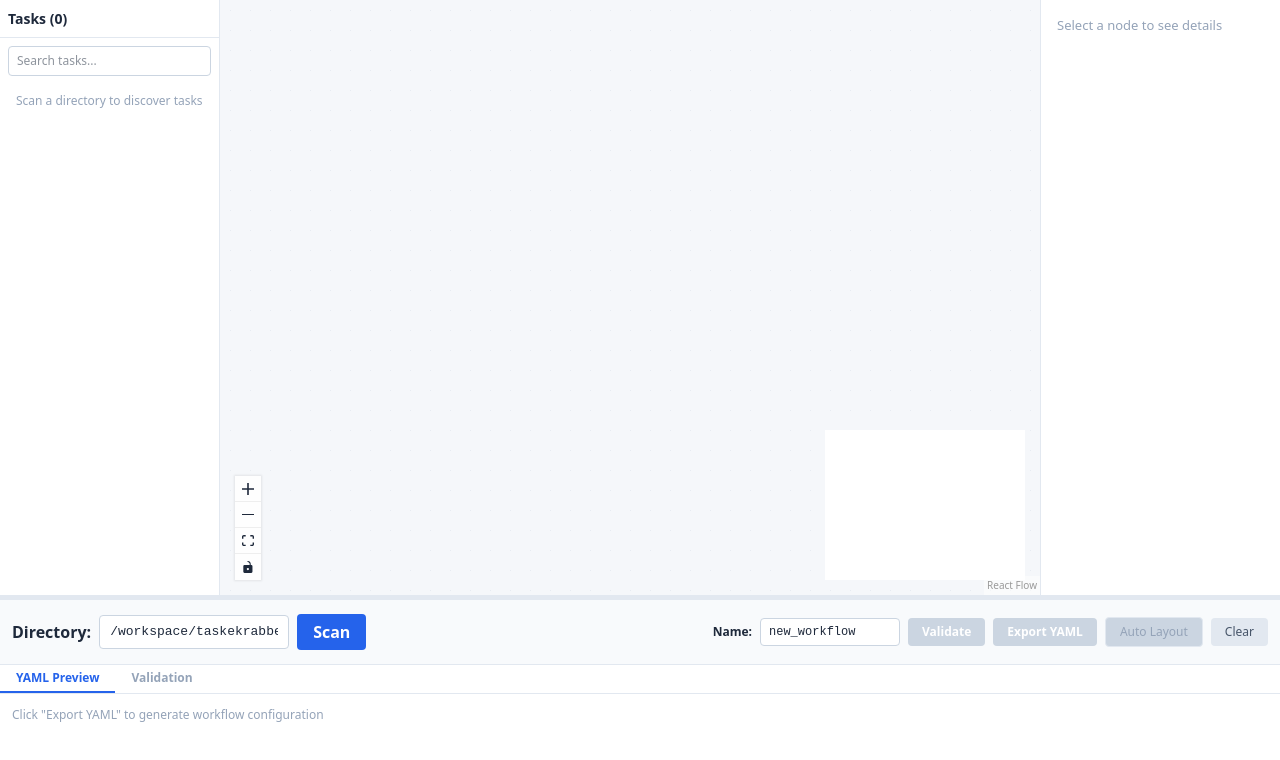
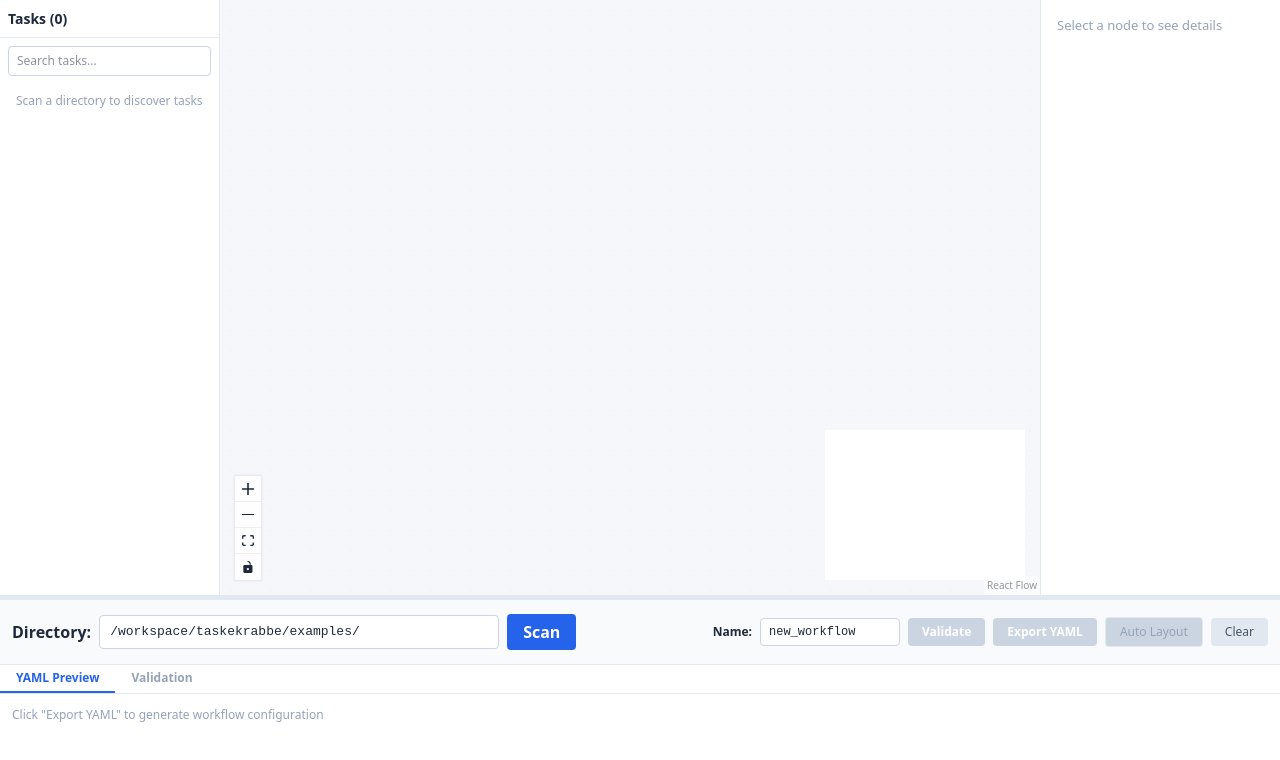
Before and after one commit to kriben/taskekrabbe-ui, a React (Vite) app in the folder frontend/: page / in a window 1280 px wide. Shown: the top 760 px of the page. Built offline with nearby package versions, Linux system fonts and the light colour scheme.

Commit message:
Widen directory input field (minWidth: 400px)

```diff
--- a/frontend/src/components/DirectoryPicker.tsx
+++ b/frontend/src/components/DirectoryPicker.tsx
@@ -3,7 +3,7 @@ import { useWorkflowStore } from '../store/workflowStore';
 import { useToastStore } from '../store/toastStore';
 
 export function DirectoryPicker() {
-  const [directory, setDirectory] = useState('/workspace/taskekrabbe/examples/text_analysis');
+  const [directory, setDirectory] = useState('/workspace/taskekrabbe/examples/');
   const { scanDirectory, isScanning } = useWorkflowStore();
   const addToast = useToastStore((s) => s.addToast);
 
@@ -25,7 +25,8 @@ export function DirectoryPicker() {
         onChange={(e) => setDirectory(e.target.value)}
         onKeyDown={(e) => e.key === 'Enter' && handleScan()}
         style={{
-          flex: 1,
+          flex: 2,
+          minWidth: 400,
           padding: '6px 10px',
           border: '1px solid #cbd5e1',
           borderRadius: 4,
```
